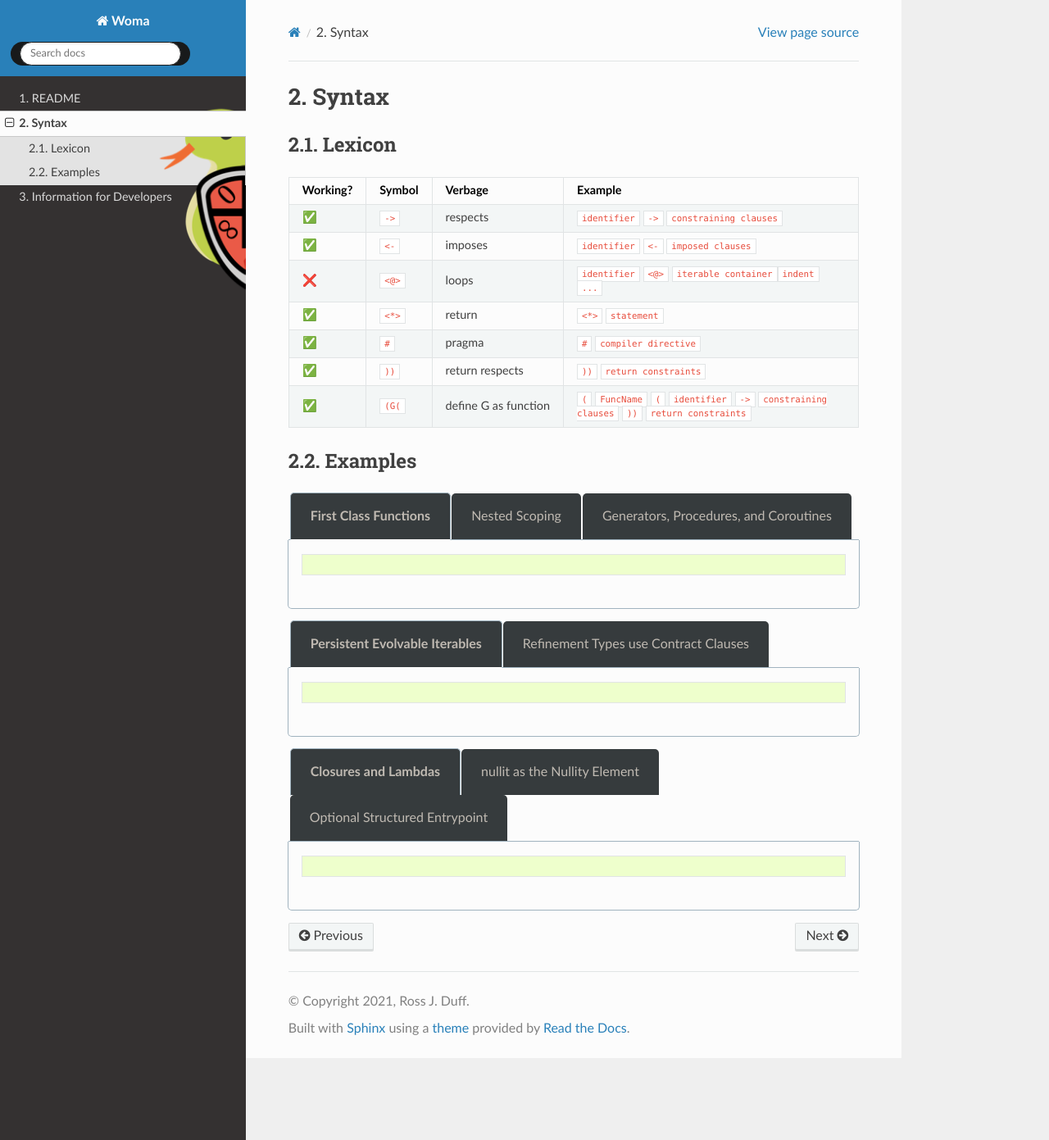
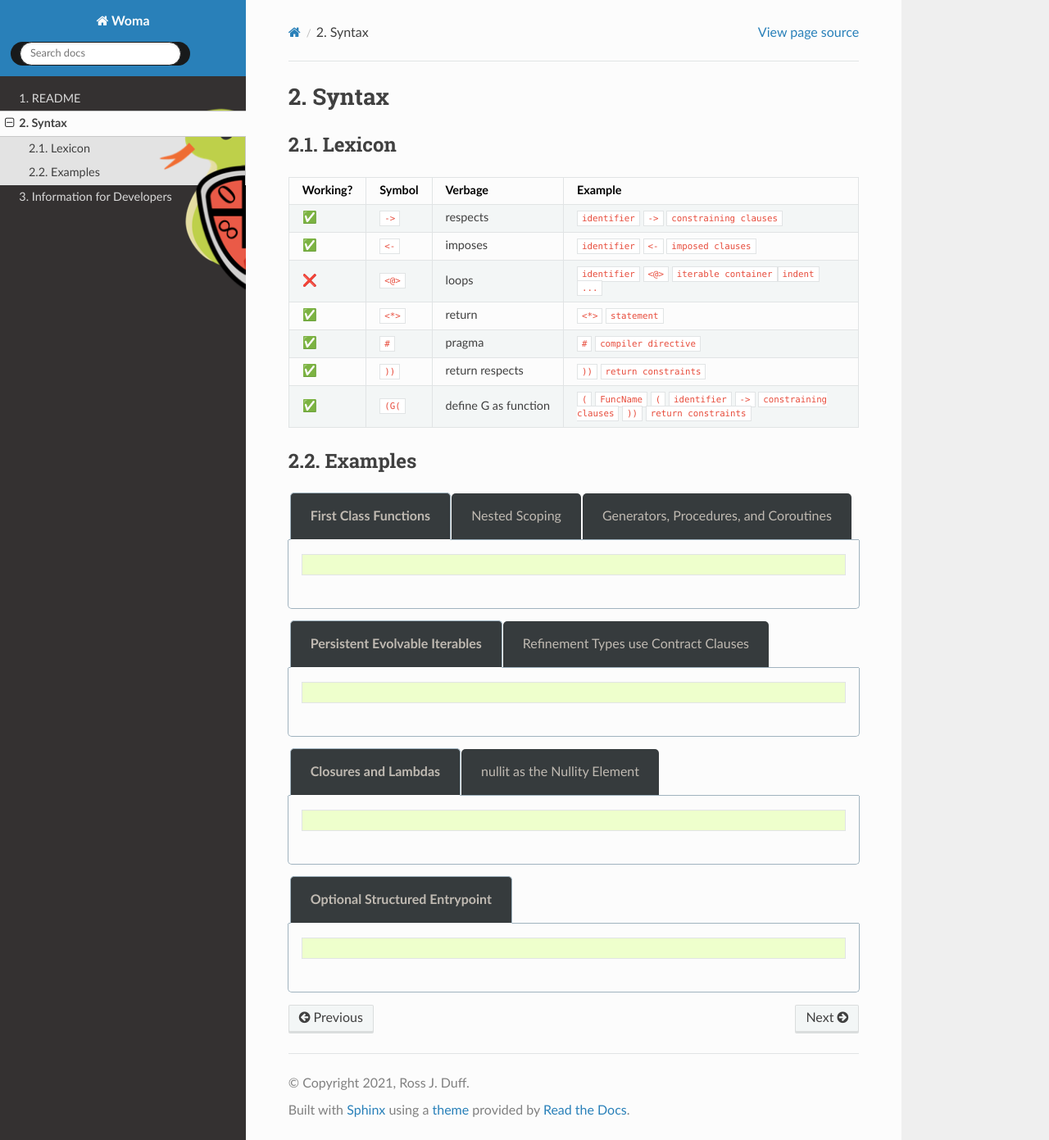
Before and after one commit to rjdbcm/Aspidites, a Sphinx documentation site: the page built from docs/syntax.rst, in a window 1280 px wide and 1391 px high. Shown: the whole window at 82% size. Built offline with Sphinx 7.4.7 and the Read the Docs theme 2.0.0, drawn with Linux system fonts in a browser that asks for light colours.

Commit message:
Added tabs to code examples

```diff
--- a/docs/syntax.rst
+++ b/docs/syntax.rst
@@ -144,6 +144,8 @@ Examples
             mod_zero2 = 1 % 0
             a_truth = div_by_zero2 == nullit
 
+.. tabs::
+
     .. tab::
 
         Optional Structured Entrypoint
```
